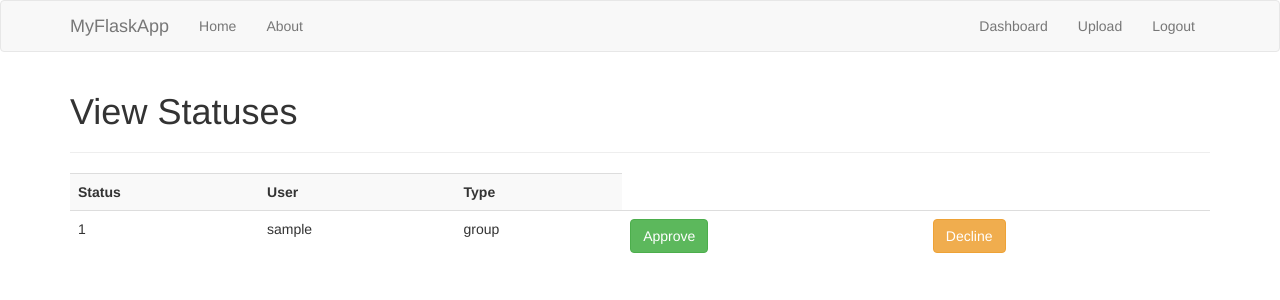
After one commit to dylan185/flask-file-transfer, a Flask app: page /view_status in a window 1280 px wide. The commit adds this page. Shown: the top 300 px of the page. Run offline with Flask 2, Linux system fonts and the light colour scheme; the visitor is signed in with stand-in values (Sample User, id 1); tables that the repository leaves empty hold one stand-in row (values such as "Sample post"); parts of the project's set-up code (start-up, migrations or seed data) failed here and were passed over; some libraries are stand-ins or nearby versions.

Commit message:
Added Status and admin/group requests, Added ability for admin to check status and approve or decline statuses, Added more checking for logins, groups, & admins

```diff
--- a/app.py
+++ b/app.py
@@ -9,7 +9,7 @@ import datetime
 import collections
 from flask import Flask, render_template, request, flash, redirect, url_for, session, logging
 from flask_mysqldb import MySQL
-from wtforms import Form, SelectField, StringField, TextAreaField, PasswordField, validators
+from wtforms import Form, SelectField, StringField, TextAreaField, PasswordField, BooleanField,validators
 from flask_wtf import FlaskForm
 from flask_wtf.file import FileField, FileRequired
 from passlib.hash import sha256_crypt
@@ -49,6 +49,39 @@ def allowed_file(filename):
     return '.' in filename and \
            filename.rsplit('.', 1)[1].lower() in ALLOWED_EXTENSIONS
 
+# Check if user is logged in
+def is_logged_in(f):
+    @wraps(f)
+    def wrap(*args, **kwargs):
+        if 'logged_in' in session:
+            return f(*args, **kwargs)
+        else:
+            flash('Unauthorized, Please login.', 'danger')
+            return redirect(url_for('login'))
+    return wrap
+
+# Check if user is in group
+def is_in_group(f):
+    @wraps(f)
+    def wrap(*args, **kwargs):
+        if 'in_group' in session:
+            return f(*args, **kwargs)
+        else:
+            flash('Unauthorized, Please join group.', 'danger')
+            return redirect(url_for('dashboard'))
+    return wrap
+
+# Checks if user is admin
+def is_admin(f):
+    @wraps(f)
+    def wrap(*args, **kwargs):
+        if 'is_admin' in session:
+            return f(*args, **kwargs)
+        else:
+            flash('Unauthorized.', 'danger')
+            return redirect(url_for('dashboard'))
+    return wrap
+
 ##########
 # MODELS #
 ##########
@@ -62,6 +95,7 @@ class Group(db.Model):
     # Relationships
     users = db.relationship('User', back_populates='group')
     files = db.relationship('File', back_populates='group')
+    group_status = db.relationship('Status', back_populates='group')
 
     def __repr__(self):
         return '<Group %r>' % self.groupname
@@ -74,11 +108,13 @@ class User(db.Model):
     email = db.Column(db.String(80), unique=True, nullable=False)
     password = db.Column(db.String(100), nullable=False)
     register_date = db.Column(db.DateTime, nullable=False, default=datetime.datetime.utcnow)
+    admin_status = db.Column(db.Boolean, nullable=False, default=False)
 
     # Foreign Keys & Relationships
     group_id = db.Column(db.Integer, db.ForeignKey('group.group_id'), nullable=True)
     group = db.relationship('Group', back_populates='users')
     files = db.relationship('File', back_populates='user')
+    user_status = db.relationship('Status', back_populates='user')
 
     def __repr__(self):
         return '<User %r>' % self.username
@@ -100,6 +136,22 @@ class File(db.Model):
 
     def __repr__(self):
         return '<File %r>' % self.file_name
+
+class Status(db.Model):
+    __tablename__ = 'status'
+    status_id = db.Column(db.Integer, primary_key=True)
+    status_type = db.Column(db.String(20), nullable=False)
+    approved = db.Column(db.Boolean, nullable=False, default=False)
+    username = db.Column(db.String(100), nullable=True)
+
+    # Foreign Keys & Relationships
+    group_id = db.Column(db.Integer, db.ForeignKey('group.group_id'), nullable=True)
+    group = db.relationship('Group', back_populates='group_status')
+    user_id = db.Column(db.Integer, db.ForeignKey('user.user_id'), nullable=False)
+    user = db.relationship('User', back_populates='user_status')
+
+    def __repr__(self):
+        return '<Status %r>' % self.status_id
 
 ##############
 # HTML PAGES #
@@ -139,6 +191,7 @@ class RegisterForm(Form):
     groupnames = SelectField('Group', coerce=int, validators=[
         validators.Optional()
     ])
+    admin = BooleanField('Admin')
 
 # User Registration
 @app.route('/register', methods=['GET', 'POST'])
@@ -151,13 +204,23 @@ def register():
         username = form.username.data
         password = sha256_crypt.encrypt(str(form.password.data))
         groupname = form.groupnames.data
+        admin = form.admin.data
 
         # Get group
         group = Group.query.filter_by(groupname=groupname).first()
 
         # create object
-        new_user = User(name=name, email=email, username=username, password=password, group=group)
+        new_user = User(name=name, email=email, username=username, password=password)
         db.session.add(new_user)
+
+        # Add group request and admin(if any) to status
+        new_group_status = Status(status_type='group', user=new_user, group=group, username=username)
+        db.session.add(new_group_status)
+
+        if admin:
+            new_admin_status = Status(status_type='admin', user=new_user, username=username)
+            db.session.add(new_admin_status)
+
         db.session.commit()
 
         flash('You are now registered and can log in.', 'success')
@@ -183,6 +246,8 @@ def login():
                 session['in_group'] = True
                 if user.group:
                     session['groupname'] = user.group.groupname
+                if user.admin_status:
+                    session['is_admin'] = True
                 flash('Logged in', 'success')
                 return redirect(url_for('dashboard'))
             else:
@@ -193,28 +258,6 @@ def login():
             return render_template('login.html', error=error)
 
     return render_template('login.html')
-
-# Check if user is logged in
-def is_logged_in(f):
-    @wraps(f)
-    def wrap(*args, **kwargs):
-        if 'logged_in' in session:
-            return f(*args, **kwargs)
-        else:
-            flash('Unauthorized, Please login.', 'danger')
-            return redirect(url_for('login'))
-    return wrap
-
-# Check if user is in group
-def is_in_group(f):
-    @wraps(f)
-    def wrap(*args, **kwargs):
-        if 'in_group' in session:
-            return f(*args, **kwargs)
-        else:
-            flash('Unauthorized, Please join group.', 'danger')
-            return redirect(url_for('dashboard'))
-    return wrap
 
 # Logout
 @app.route('/logout')
@@ -233,6 +276,7 @@ class GroupForm(Form):
 # Create Group
 @app.route('/create_group', methods=['GET', 'POST'])
 @is_logged_in
+@is_admin
 def create_group():
     form = GroupForm(request.form)
     if request.method == 'POST' and form.validate():
@@ -252,6 +296,8 @@ def create_group():
 @app.route('/dashboard')
 @is_logged_in
 def dashboard():
+    # if session.get('username'):
+        # session['is_admin'] = True
     return render_template('dashboard.html', uploads=File.query.all())
 
 # Upload File Form
@@ -298,6 +344,43 @@ def upload_file():
         return redirect(url_for('dashboard'))
     return render_template('upload_file.html', form=form)
 
+# View Statuses
+@app.route('/view_status', methods=['GET', 'POST'])
+@is_logged_in
+@is_admin
+def view_status():
+    return render_template('view_status.html', statuses=Status.query.all())
+
+# Approve Status
+@app.route('/approve/<string:id>/')
+@is_logged_in
+@is_admin
+def approval(id):
+    status = Status.query.filter_by(status_id=int(id)).first()
+    if status.status_type == 'admin':
+        status.user.admin_status = True
+        db.session.delete(status)
+        db.session.commit()
+        flash('Admin Status Approved!', 'success')
+    if status.status_type == 'group':
+        user = status.user
+        user.group = status.group
+        db.session.delete(status)
+        db.session.commit()
+        flash('Group Status Approved!', 'success')
+    return redirect(url_for('view_status'))
+
+# Decline Status
+@app.route('/decline/<string:id>/')
+@is_logged_in
+@is_admin
+def decline(id):
+    status = Status.query.filter_by(status_id=int(id)).first()
+    db.session.delete(status)
+    db.session.commit()
+    flash('Declined Status.', 'success')
+    return redirect(url_for('view_status'))
+
 if __name__ == '__main__':
     app.secret_key = 'V8EVmF*RfdV!TX055eBI'
     app.run(debug = True)
--- a/templates/dashboard.html
+++ b/templates/dashboard.html
@@ -3,7 +3,10 @@
 {% block body %}
     <h1>Dashboard <small> Welcome{% if session.groupname %}to the {{session.groupname}}{% else %} the {% endif %} channel</small></h1>
     <a class="btn btn-success" href="/upload_file">Upload File</a>
+    {% if session.is_admin %}
     <a class="btn btn-primary" href="/create_group">Create Group</a>
+    <a class="btn btn-warning" href="/view_status">View Statuses</a>
+    {% endif %}
     {% if session.in_group %}
     <a class="btn btn-info" href="/upload_file">Upload File</a>
     {% endif %}
--- a/templates/layout.html
+++ b/templates/layout.html
@@ -15,7 +15,7 @@
     <script src="https://maxcdn.bootstrapcdn.com/bootstrap/3.3.7/js/bootstrap.min.js"></script>
     <script src="//cdn.ckeditor.com/4.6.2/basic/ckeditor.js"></script>
     <script type="text/javascript">
-      CKEDITOR.replace('editor')
+      CKEDITOR.replace( 'editor' )
     </script>
   </body>
 </html>
--- a/templates/register.html
+++ b/templates/register.html
@@ -22,6 +22,9 @@
         <div class="form-group">
         {{render_field(form.groupnames, class_="form-control")}}
         </div>
-        <p><input type="submit" class="btn btn-primary" value="Submit"></p>
+        <div class="form-group">
+        {{render_field(form.admin, class_="form-control")}}
+        </div>
+        <input type="submit" class="btn btn-primary" value="Submit">
     </form>
 {% endblock %}
--- /dev/null
+++ b/templates/view_status.html
@@ -0,0 +1,29 @@
+{% extends 'layout.html' %}
+
+{% block body %}
+    <h1>View Statuses</h1>
+    <hr>
+    {% if session.is_admin %}
+    <table class="table table-striped">
+        <tr>
+            <th>Status</th>
+            <th>User</th>
+            <th>Type</th>
+        </tr>
+        {% for status in statuses %}
+        <tr>
+            <td>{{ status.status_id }}</td>
+            <td>{{ status.user.username }}</td>
+            <td>{{ status.status_type }}</td>
+            <td>
+                <a class="btn btn-success" href="/approve/{{status.status_id}}">Approve</a>
+            </td>
+            <td>
+                <a class="btn btn-warning" href="/decline/{{status.status_id}}">Decline</a>
+            </td>
+        </tr>
+        {% endfor %}
+    </table>
+    {% endif %}
+
+{% endblock %}
```
Also changed, not shown: 1 other file.
